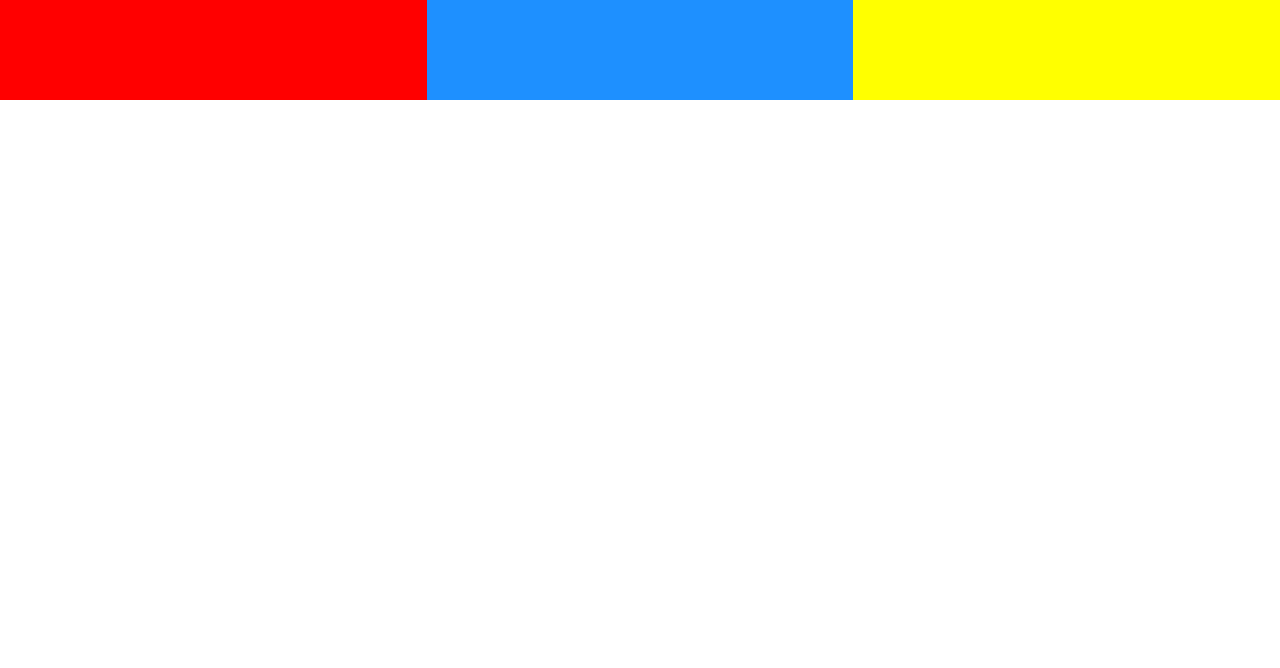
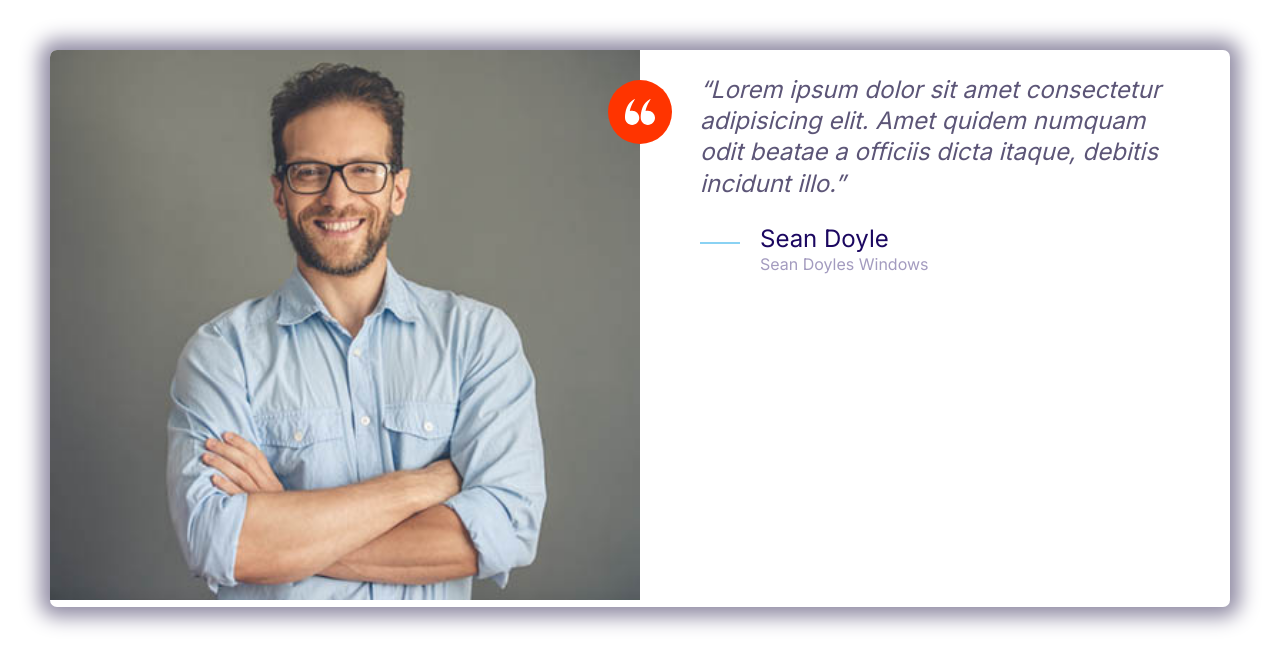
Before and after one commit to alexcammeraat/First-website-build, a plain HTML site: page index.html in a window 1280 px wide. Drawn offline with Linux system fonts and the light colour scheme.

Commit message:
Testimonial Component

```diff
--- a/CSS/stylesheet.css
+++ b/CSS/stylesheet.css
@@ -143,6 +143,13 @@ transition: margin 0.15s;
 .icon--primary {
     fill: var(--color-Primary); /* fill only for SVGs*/
 }
+.icon--small {
+    width: 30px;
+    height: 30px;
+    }
+.icon--white {
+    fill: #fff;
+}
 /* Single hyphen used to separte words */
 .icon-container{
     background: #F3F9FA;
@@ -152,7 +159,10 @@ transition: margin 0.15s;
     display: inline-flex; /*TO CENTER THE ICON IN THE CIRCLE*/
     justify-content: center;
     align-items: center;
+}
 
+.icon-container--accent{
+    background: var(--color-Accent);
 }
 
 /* lists */
@@ -267,7 +277,7 @@ color: #cdcbd7;
     }
 }
 
-/* input Group */
+/*? input Group */
 
 .input-group{
 border: 1px solid var(--color-border);
@@ -286,7 +296,7 @@ display: flex; /* used to make search button go to otherside of input field box*
     margin: 4px;
 }
 
-/* Cards */
+/*? Cards */
 
 .card {
     border-radius: 7px;
@@ -310,7 +320,7 @@ display: flex; /* used to make search button go to otherside of input field box*
     background: #02cdf1 ;
 }
 
-/* plan */
+/*? plan */
 .plan__name {
     margin: 0 ;
     color: #fff;
@@ -368,7 +378,7 @@ display: flex; /* used to make search button go to otherside of input field box*
 
 }
 
-/* Media */
+/*? Media */
 
 .media {
     display: flex; /*used to Make header and Text go beside the image*/
@@ -386,7 +396,7 @@ display: flex; /* used to make search button go to otherside of input field box*
     margin-top: 1rem;
 }
 
-/* Quotes */
+/*? Quotes */
 
 .quote {
     font-size: 3rem;
@@ -435,7 +445,7 @@ bottom: 10px;
     }
 }
 
-/* Grid */
+/*? Grid */
 
 .grid {
     display: grid;
@@ -452,3 +462,34 @@ bottom: 10px;
         grid-template-columns: repeat(3, 1fr);
     }
 }
+
+/* testimonials */
+
+.testimonial{
+    pad: 3rem ;
+
+}
+.testimonial__image{
+    position: relative;
+}
+.testimonial__image>img  /*! This is used so that we can get both the image and icon to be relative positioned */
+{
+    width: 100%;
+}
+
+.testimonial__image > .icon-container {
+    position: absolute;
+    top: 3rem;
+    right: -32px;
+}
+
+@media screen and (min-width: 768px ) {
+    .testimonial .quote,
+    .testimonial .quote__author {
+        font-size: 2.4rem;
+    }
+    .testimonial .quote {
+        margin-left: 6rem;
+    }
+
+}
--- a/index.html
+++ b/index.html
@@ -11,12 +11,39 @@
     <link rel="stylesheet" href="CSS/normalize.css">
     <link rel="stylesheet" href="CSS/stylesheet.css">
 </head>
-<body>
-<div class="grid grid--1x3">
-  <div style="height:100px; background:red;"></div>
-  <div style="height:100px; background:dodgerblue;"></div>
-  <div style="height:100px; background:yellow;"></div>
+<body style="padding: 5rem ; ">
+<div class="card testimonial">
+<div class=" grid grid--1x2">
+  <div class="testimonial__image">
+    <img src="Images/testimonial.jpg" alt="A image of a smiling customer"/>
+    <span class="icon-container icon-container--accent">
+      <svg class="icon icon--white icon--small">
+        <use xlink:href="images/sprite.svg#quotes"></use>
+      </svg>
+    </span>
+  </div>
 
+  <div>
+<blockquote class="quote">
+  <p class="quote__text">Lorem ipsum dolor sit amet consectetur adipisicing elit. Amet quidem numquam odit beatae a officiis dicta itaque, debitis incidunt illo.</p>
+
+  <footer>
+    <div class="media">
+      <div class="media__image">
+          <svg class="icon icon--primary quote__line">
+              <use xlink:href="images/sprite.svg#line"></use>
+            </svg>
+      </div>
+      <div class="media__body">
+          <h3 class="media__title quote__author">Sean Doyle</h3>
+          <p class="quote__company">Sean Doyles Windows</p>
+      </div>
+      </div>
+  </footer>
+</blockquote>
+
+  </div>
+</div>
 </div>
 </body>
 </html>
```
Also changed, not shown: Components/Grid.html (added, +6 -0 lines), Images/testimonial.jpg (added).
